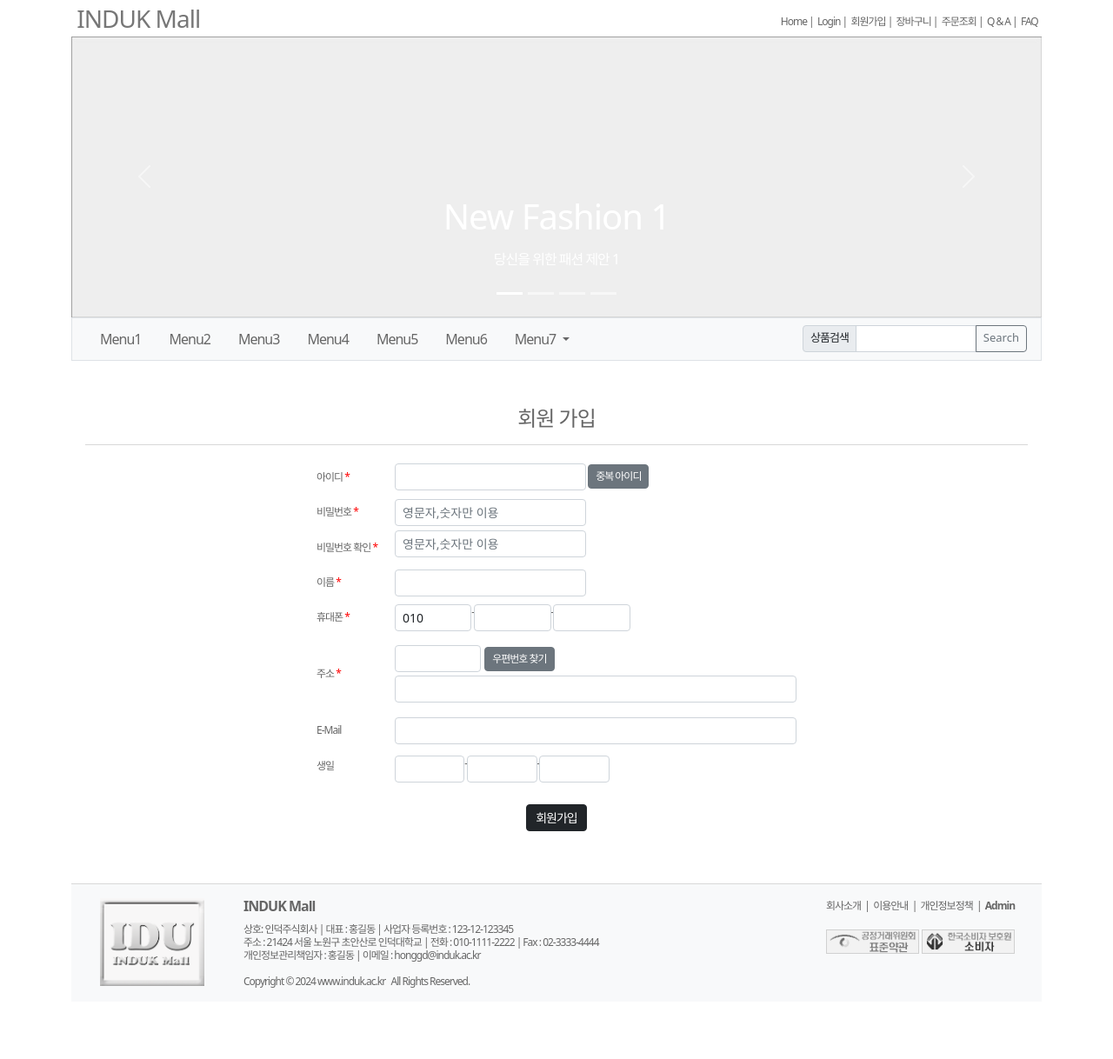
After one commit to wateronrock/php_mall, a PHP site: page /member_join.php in a window 1280 px wide. The commit adds this page. Shown: the whole page at 87% size. Run offline with PHP 8.4, Linux system fonts and the light colour scheme.

Commit message:
member_join

```diff
--- a/main_top.php
+++ b/main_top.php
@@ -20,13 +20,13 @@
 		&nbsp;<a href="index.html"><font color="#777777">INDUK Mall</font></a>
 	</div>
 	<div class="col mt-3" align="right" style="font-size:12px;">
-		<a href="index.html">Home</a>&nbsp;|&nbsp;
-		<a href="member_login.html">Login</a>&nbsp;|&nbsp;
-		<a href="member_join.html">회원가입</a>&nbsp;|&nbsp;
-		<a href="cart.html">장바구니</a>&nbsp;|&nbsp;
-		<a href="jumun_login.html">주문조회</a>&nbsp;|&nbsp;
-		<a href="qa.html">Q & A</a>&nbsp;|&nbsp;
-		<a href="faq.html">FAQ</a>&nbsp;&nbsp;
+		<a href="index.php">Home</a>&nbsp;|&nbsp;
+		<a href="member_login.php">Login</a>&nbsp;|&nbsp;
+		<a href="member_join.php">회원가입</a>&nbsp;|&nbsp;
+		<a href="cart.php">장바구니</a>&nbsp;|&nbsp;
+		<a href="jumun_login.php">주문조회</a>&nbsp;|&nbsp;
+		<a href="qa.php">Q & A</a>&nbsp;|&nbsp;
+		<a href="faq.php">FAQ</a>&nbsp;&nbsp;
 	</div>
 </div>
 
--- /dev/null
+++ b/member_join.php
@@ -0,0 +1,109 @@
+<?php
+    include "main_top.php";
+?>
+
+<div class="row m-1 mb-0">
+	<div class="col" align="center">
+
+		<h4 class="m-0 mt-5">회원 가입</h4>
+
+		<hr size="4px" class="my-3">
+
+		<!-- form2 시작 -->
+		<form name="form2" method="post" action="member_joinend.html">
+		<input type="hidden" name="check_id" value="y">
+
+		<table style="font-size:12px;">
+			<tr height="40">
+				<td align="left" width="90">아이디 <font color="red">*</font></td>
+				<td align="left">
+					<div class="d-inline-flex">
+						<input type="text" name="uid" size="20" value="" class="form-control form-control-sm">
+					</div>
+					<a href="javascript:check_id();"  class="btn btn-sm btn-secondary text-white mb-1" style="font-size:12px">중복 아이디</a>
+				</td>
+			</tr>
+			<tr height="40">
+				<td align="left">비밀번호 <font color="red">*</font></td>
+				<td align="left">
+					<div class="d-inline-flex">
+						<input type="password" name="pwd" size="20" value=""
+							pattern="^([a-z0-9]){4,50}$" placeholder="영문자,숫자만 이용" class="form-control form-control-sm">
+					</div>
+				</td>
+			</tr>
+			<tr height="40">
+				<td align="left">비밀번호 확인 <font color="red">*</font></td>
+				<td align="left">
+					<div class="d-inline-flex mb-2">
+						<input type="password" name="pwd1" size="20" value=""
+							pattern="^([a-z0-9]){4,50}$" placeholder="영문자,숫자만 이용" class="form-control form-control-sm">
+					</div>
+				</td>
+			</tr>
+			<tr height="40">
+				<td align="left">이름 <font color="red">*</font></td>
+				<td align="left">
+					<div class="d-inline-flex">
+						<input type="text" name="name" size="20" value="" class="form-control form-control-sm">
+					</div>
+				</td>
+			</tr>
+			<tr height="40">
+				<td align="left">휴대폰 <font color="red">*</font></td>
+				<td align="left">
+					<div class="d-inline-flex">
+						<input type="text" name="tel1" size="3" maxlength="3" value="010" class="form-control form-control-sm">-
+						<input type="text" name="tel2" size="4" maxlength="4" value=""	 class="form-control form-control-sm">-
+						<input type="text" name="tel3" size="4" maxlength="4" value=""	 class="form-control form-control-sm">
+					</div>
+				</td>
+			</tr>
+			<tr height="90">
+				<td align="left">주소 <font color="red">*</font></td>
+				<td align="left">
+					<div class="d-inline-flex mb-1">
+						<input type="text" name="zip" size="5" maxlength="5" value="" class="form-control form-control-sm">&nbsp;
+					</div>
+					<a href="javascript:FindZip(0);"  class="btn btn-sm btn-secondary text-white mb-1"
+						style="font-size:12px">우편번호 찾기</a><br>
+					<div class="d-inline-flex">
+						<input type="text" name="juso" size="50" value="" class="form-control form-control-sm">
+					</div>
+				</td>
+			</tr>
+			<tr height="40">
+				<td align="left">E-Mail</td>
+				<td align="left">
+					<div class="d-inline-flex">
+						<input type="text" name="email" size="50" value=""
+							pattern="[a-z0-9._%+-]+@[a-z0-9.-]+\.[a-z]{2,3}$" class="form-control form-control-sm">
+					</div>
+				</td>
+			</tr>
+
+			<tr height="40">
+				<td align="left">생일</td>
+				<td align="left">
+					<div class="d-inline-flex mt-2">
+						<input type="text" name="birthday1" size="4" maxlength="4" value="" class="form-control form-control-sm"> -
+						<input type="text" name="birthday2" size="2" maxlength="2" value="" class="form-control form-control-sm"> -
+						<input type="text" name="birthday3" size="2" maxlength="2" value="" class="form-control form-control-sm">
+					</div>
+				</td>
+			</tr>
+
+		</table>
+
+		<a href="javascript:Check_Value();"  class="btn btn-sm btn-dark text-white my-4">&nbsp;회원가입&nbsp;</a>
+
+		</form>
+
+	</div>
+</div>
+
+<br><br>
+
+<?php
+    include "main_bottom.php";
+?>
```
